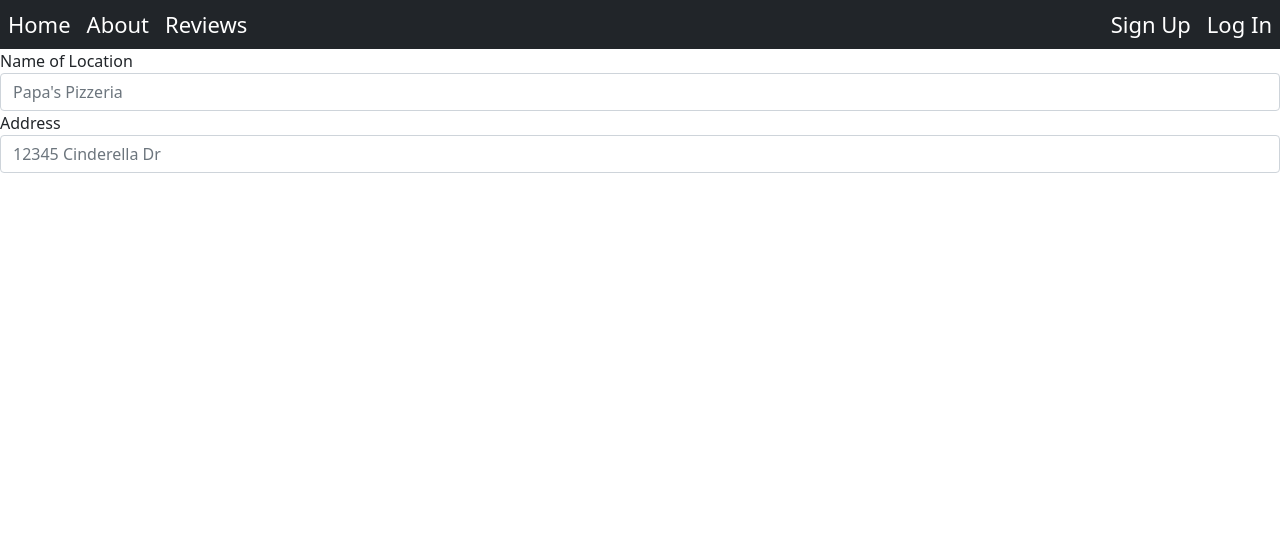
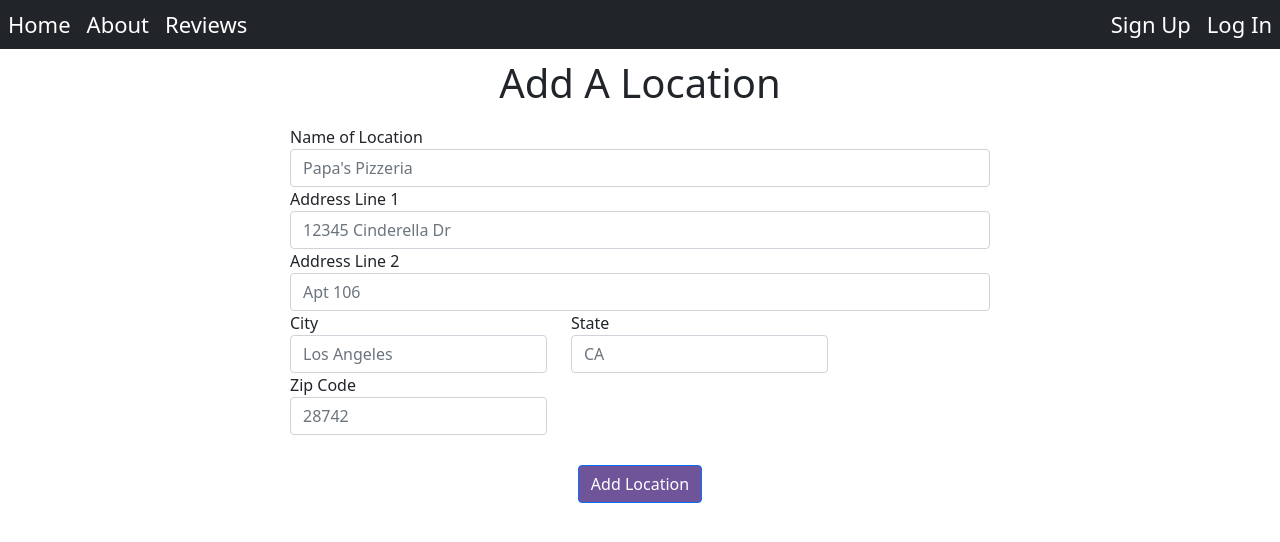
Before and after one commit to Adaminite/violet-rates-predeployment, a React (Create React App) app: page /reviews in a window 1280 px wide. Shown: the top 542 px of the page. Built offline with nearby package versions, Linux system fonts and the light colour scheme.

Commit message:
Finish form and basic styling for it

```diff
--- a/src/frontend/App.css
+++ b/src/frontend/App.css
@@ -28,3 +28,21 @@ body{
     align-items: center;
     gap: 16px;
 }
+
+#add-form{
+    max-width: 700px;
+    margin: 10px;
+}
+
+#add-form-ctnr{
+    display: flex;
+    justify-content: center;
+    align-items: center;
+}
+
+#submit-btn-ctnr{
+    display: flex;
+    justify-content: center;
+    align-items: center;
+    margin-top: 30px;
+}
--- a/src/frontend/components/AddLocation.js
+++ b/src/frontend/components/AddLocation.js
@@ -9,18 +9,48 @@ class AddLocation extends React.Component{
 
     render(){
         return(
-        <form>
+        <div>
+            <h1 style={{textAlign:"center", marginTop: "10px"}} class = "h1"> Add A Location </h1>
+            <div id = "add-form-ctnr">
+                <form id = "add-form">
                     <div className ="form-group">
                         <label for = "name"> Name of Location </label>
-                <input className="form-control" name = "name" type = "text" placeholder="Papa's Pizzeria"/>
+                        <input className="form-control" name = "name" type = "text" placeholder="Papa's Pizzeria" required/>
                     </div>
 
-            <div class = "form-group">
-                <label for = "address"> Address </label>
-                <input className="form-control" name = "address" placeholder = "12345 Cinderella Dr" type = "text"/>
+                    <div className = "form-group">
+                        <label for = "address"> Address Line 1 </label>
+                        <input className="form-control" name = "address" placeholder = "12345 Cinderella Dr" type = "text" required/>
                     </div>
 
+                    <div className = "form-group">
+                        <label for = "address"> Address Line 2 </label>
+                        <input className="form-control" name = "address" placeholder = "Apt 106" type = "text" value = ""/>
+                    </div>
+
+                    <div className = "row">
+                        <div className = "form-group col-auto">
+                            <label for = "name"> City </label>
+                            <input className="form-control" name = "name" type = "text" placeholder="Los Angeles" required/>
+                        </div>
+
+                        <div className = "form-group  col-auto">
+                            <label for = "name"> State </label>
+                            <input className="form-control" name = "name" type = "text" placeholder="CA" required/>
+                        </div>
+
+                        <div className = "form-group  col-auto">
+                            <label for = "name"> Zip Code </label>
+                            <input className="form-control" name = "name" type = "text" placeholder="28742" required/>
+                        </div>
+
+                        <div id ="submit-btn-ctnr" className = "form-group">
+                            <input style={{backgroundColor: "#6f5499"}} class = "btn btn-primary" type = "submit" value = "Add Location"/>
+                        </div>
+                    </div>
                 </form>
+            </div>
+        </div>
         );
     }
 }
```
Lines whose indentation alone changed are shown as unchanged.
